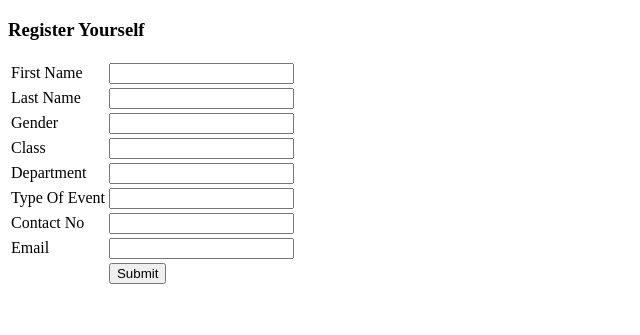
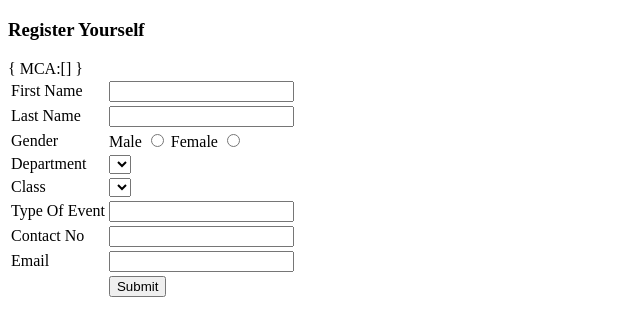
Before and after one commit to Paxyifier/WTL-Prac-12, a website: page www/index.html in a window 1280 px wide. Shown: the part 61-396 px from the top of the page, without its empty margins (0-640 px from the left). Drawn offline with nearby package versions, Linux system fonts and the light colour scheme.

Commit message:
emergency

```diff
--- a/www/index.html
+++ b/www/index.html
@@ -7,7 +7,7 @@
   app.controller("myCtrl", function ($scope) {
     $scope.studentArray = [];
     $scope.divStyle = {
-      visibility:'unset'
+      visibility: 'unset'
     };
     $scope.event = {
     };
@@ -15,7 +15,7 @@
       visibility: 'hidden',
     };
     $scope.print = () => {
-      $scope.divStyle.hidden = true;
+      $scope.divStyle.visibility = 'hidden';
       $scope.opStyle.visibility = 'unset';
     };
   });
@@ -29,64 +29,122 @@
   <div ng-controller="myCtrl">
     <h1>Valorant Competition</h1>
     <h3>Register Yourself</h3>
-    <div>
-      <form>
-      </form>
-    </div>
+    <form ng-submit="print()">
+      <div ng-style="divStyle">
+        <table>
+          <tr>
+            <td>First Name</td>
+            <td>
+              <input type="text" name="firstName" id="fName" ng-model="event.fname" />
+            </td>
+          </tr>
+          <tr>
+            <td>Last Name</td>
+            <td>
+              <input type="text" name="lastName" id="lName" ng-model="event.lname" />
+            </td>
+          </tr>
+          <tr>
+            <td>Gender</td>
+            <td>
+              Male <input type="radio" name="gender" id="male" value="Male" ng-model="event.gender"> Female <input type="radio" name="gender" id="female" value="Female" ng-model="event.gender">
+            </td>
+          </tr>
+          <tr>
+            <td>Department</td>
+            <td>
+              <select name="select" id="dept" ng-model="event.dept">
+                <option ng-repeat="x in dept"></option>
+              </select>
+            </td>
+          </tr>
+          {
+            MCA:[]
+          }
+          <tr>
+            <td>Class</td>
+            <td>
+              <select name="select" id="class" ng-model="event.class">
+                <option ng-repeat="x in dept.find((ele)=> ele===event.dept)" ></option>
+              </select>            </td>
+          </tr>
+          <tr>
+            <td>Type Of Event</td>
+            <td>
+              <input type="text" name="type" id="type" ng-model="event.type" />
+            </td>
+          </tr>
+          <tr>
+            <td>Contact No</td>
+            <td>
+              <input type="text" name="contact" id="contact" ng-model="event.contact" />
+            </td>
+          </tr>
+          <tr>
+            <td>Email</td>
+            <td>
+              <input type="email" name="email" id="email" ng-model="event.email" />
+            </td>
+          </tr>
+          <tr>
+            <td></td>
+            <td><input type="submit" value="Submit" ng-click="print()"></td>
+          </tr>
+        </table>
+    </form>
+  </div>
+  <div ng-style="opStyle">
     <table>
       <tr>
         <td>First Name</td>
         <td>
-          <input type="text" name="firstName" id="fName" ng-model="event.fname" />
+          {{event.fname}}
         </td>
       </tr>
       <tr>
         <td>Last Name</td>
         <td>
-          <input type="text" name="lastName" id="lName" ng-model="event.lname" />
+          {{event.lname}}
         </td>
       </tr>
       <tr>
         <td>Gender</td>
         <td>
-          <input type="text" name="gender" id="male" ng-model="event.gender" />
+          {{event.gender}}
         </td>
       </tr>
       <tr>
         <td>Class</td>
         <td>
-          <input type="text" name="class" id="class" ng-model="event.class" />
+          {{event.class}}
         </td>
       </tr>
       <tr>
         <td>Department</td>
         <td>
-          <input type="text" name="dept" id="dept" ng-model="event.dept" />
+          {{event.dept}}
         </td>
       </tr>
       <tr>
         <td>Type Of Event</td>
         <td>
-          <input type="text" name="type" id="type" ng-model="event.type" />
+          {{event.type}}
         </td>
       </tr>
       <tr>
         <td>Contact No</td>
         <td>
-          <input type="text" name="contact" id="contact" ng-model="event.contact" />
+          {{event.contact}}
         </td>
       </tr>
       <tr>
         <td>Email</td>
         <td>
-          <input type="email" name="email" id="email" ng-model="event.email" />
+          {{event.email}}
         </td>
       </tr>
-      <tr>
-        <td></td>
-        <td><input type="submit" value="Submit"></td>
-      </tr>
     </table>
+  </div>
   </div>
 </body>
 
```
